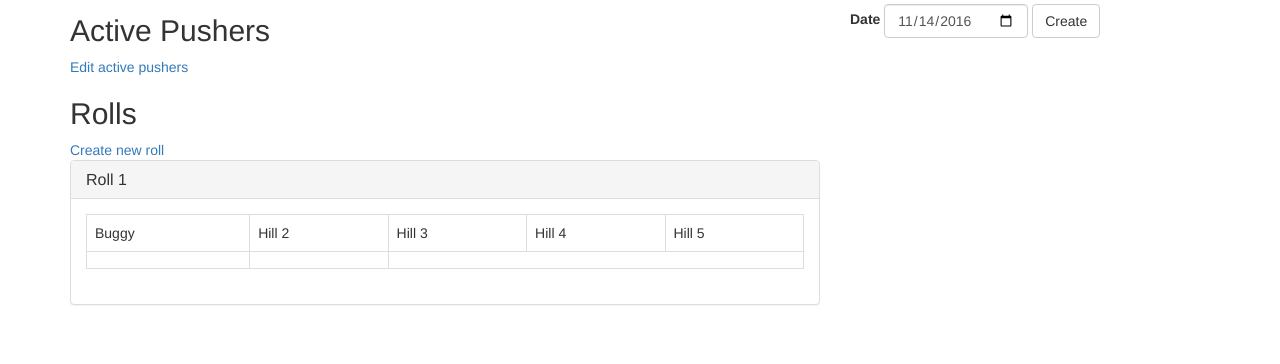
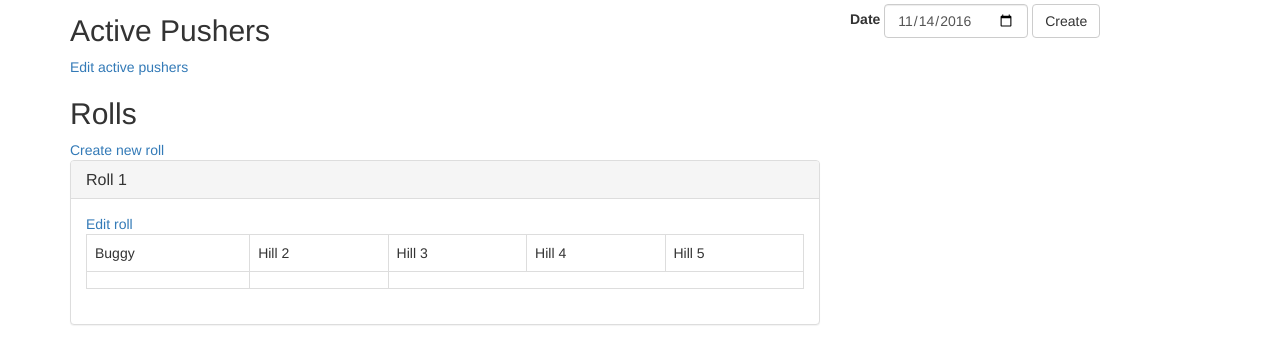
Before and after one commit to jlbrooks/buggy, a Django app: page / in a window 1280 px wide, after a click that opens the changed part. Shown: the part 138-502 px from the top of the page. Run offline with Django 3.2, Linux system fonts and the light colour scheme; data comes from the database, SQL or seed files in the repository; tables that the repository leaves empty hold one stand-in row (values such as "Sample post"); some libraries are stand-ins or nearby versions.

Commit message:
Link to edit rolls

```diff
--- a/pushers/templates/rolls.html
+++ b/pushers/templates/rolls.html
@@ -30,6 +30,7 @@
             <div id="collapse-{{rollsDay.id}}-{{forloop.counter}}" class="panel-collapse collapse" role="tabpanel"
             aria-labelledby="roll-{{rollsDay.id}}-{{forloop.counter}}">
               <div class="panel-body">
+                <a href="{% url "edit_roll" roll.id %}">Edit roll</a>
                 {% include "_roll_table.html" with rolls=roll.buggyroll_set.all %}
               </div>
             </div>
```
